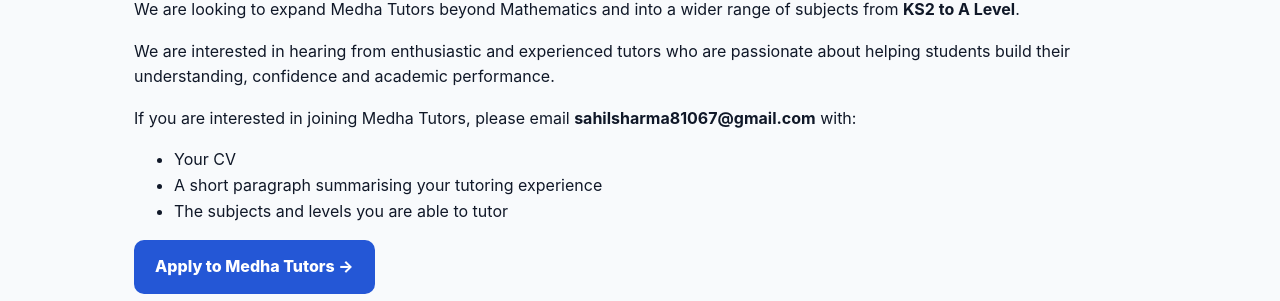
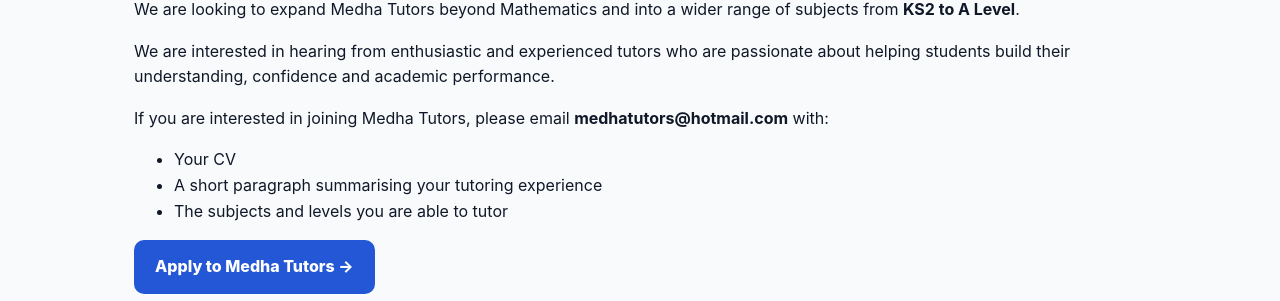
Before and after one commit to sahilsharma81067-beep/Medha-Tutors, a FastAPI app: page / in a window 1280 px wide. Shown: the part 3258-3559 px from the top of the page. Run offline with FastAPI, Linux system fonts and the light colour scheme.

Commit message:
Update Medha Tutors

```diff
--- a/app/templates/index.html
+++ b/app/templates/index.html
@@ -212,8 +212,8 @@
 
             <p>
                 If you are interested in joining Medha Tutors, please email
-                <a href="mailto:sahilsharma81067@gmail.com">
-                    <strong>sahilsharma81067@gmail.com</strong>
+                <a href="mailto:medhatutors@hotmail.com">
+                    <strong>medhatutors@hotmail.com</strong>
                 </a>
                 with:
             </p>
@@ -225,7 +225,7 @@
             </ul>
 
             <a class="button primary"
-               href="mailto:sahilsharma81067@gmail.com">
+               href="mailto:medhatutors@hotmail.com">
                 Apply to Medha Tutors →
             </a>
         </div>
```
